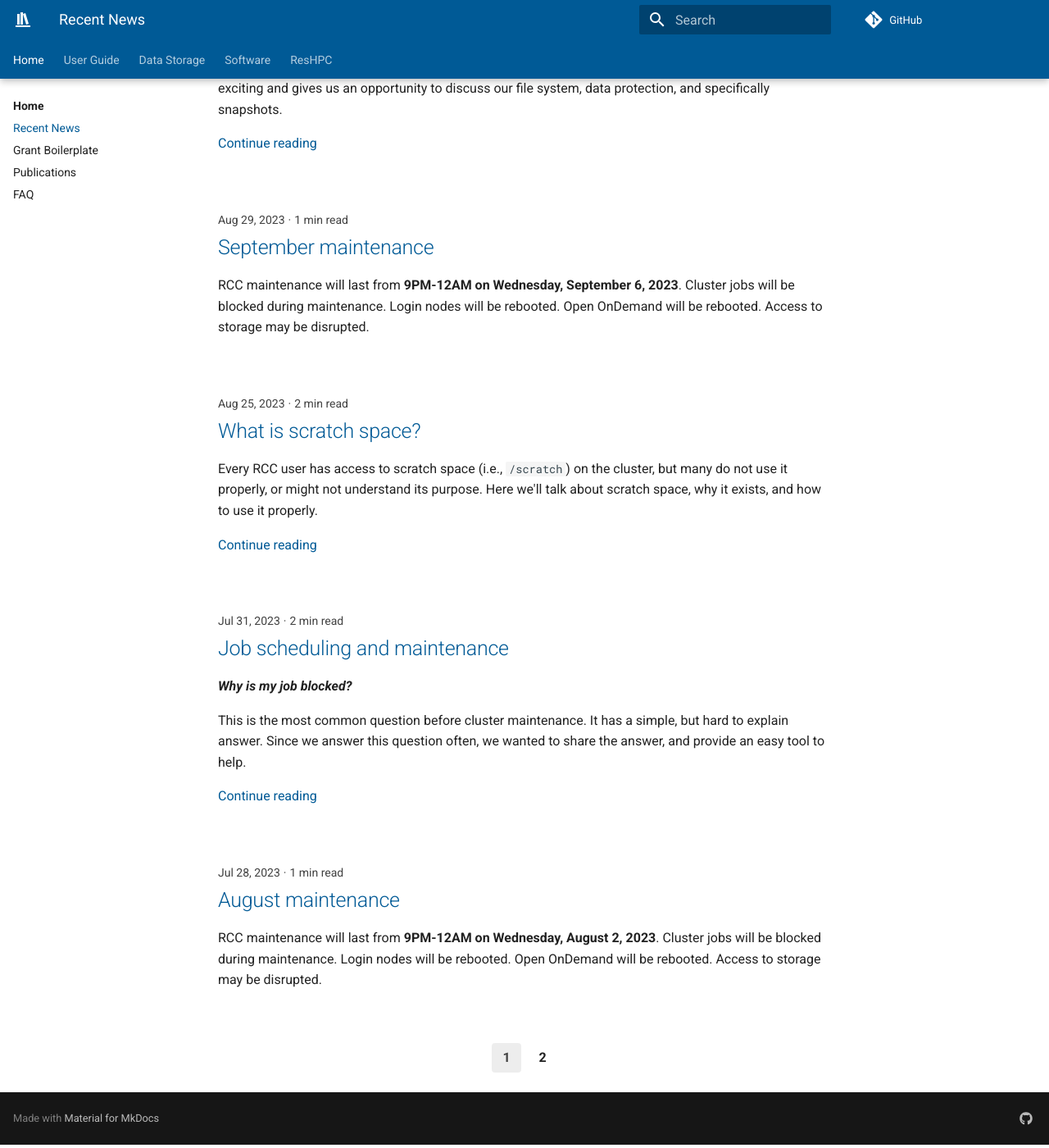
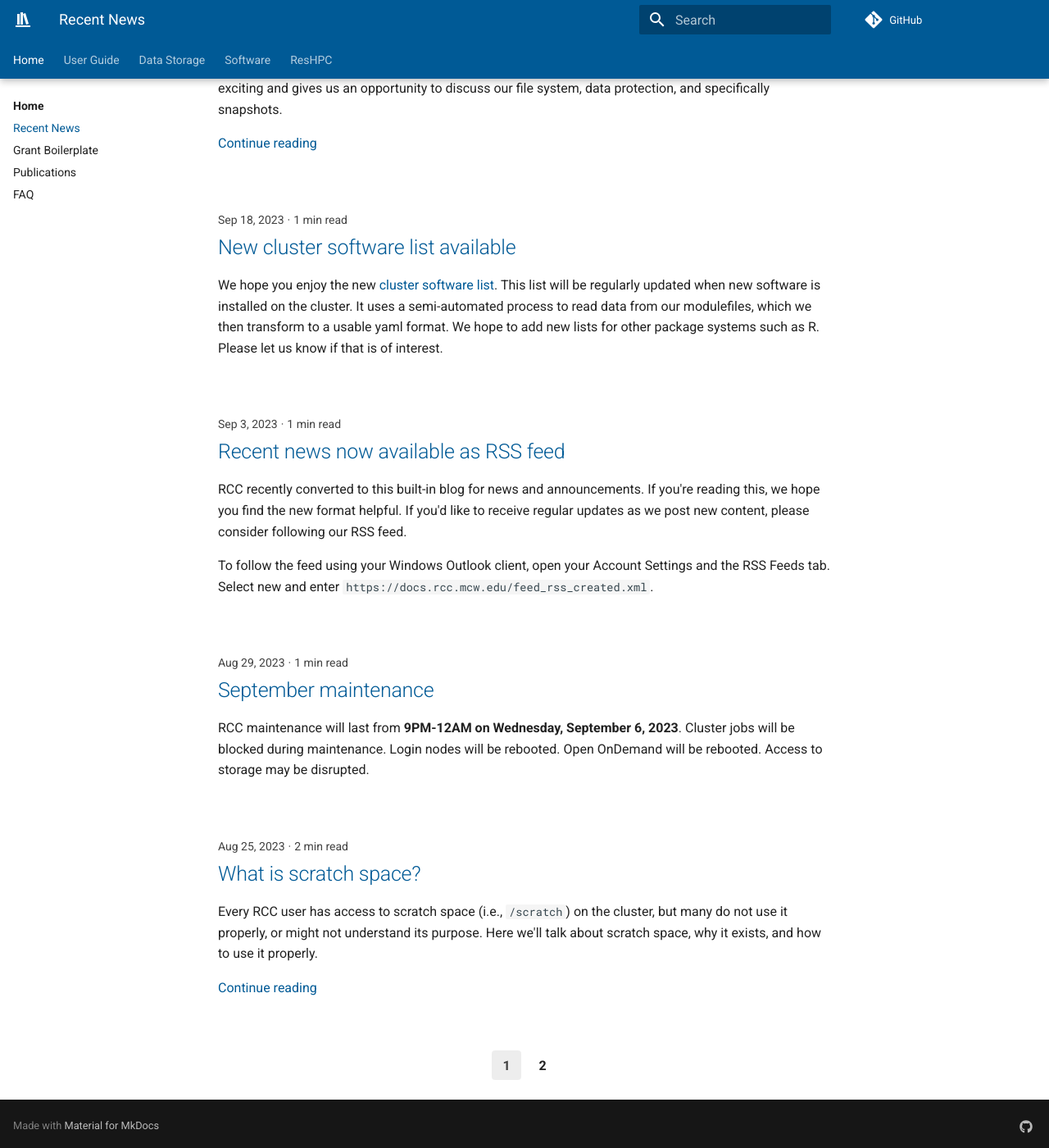
Before and after one commit to mcw-rcc/mcw-rcc.github.io, an MkDocs documentation site: the page built from docs/news/index.md, in a window 1280 px wide and 1400 px high, scrolled down 313 px. Shown: the whole window at 82% size. Built offline with MkDocs 1.6.1 and Material for MkDocs 9.7.7, drawn with Linux system fonts in a browser that asks for light colours; comment, search, counter and statistics services are not loaded.

Commit message:
Add software list

```diff
--- /dev/null
+++ b/docs/news/posts/2023-09-03.md
@@ -0,0 +1,11 @@
+---
+date: 2023-09-03
+categories:
+  - Announcement
+---
+
+# Recent news now available as RSS feed
+
+RCC recently converted to this built-in blog for news and announcements. If you're reading this, we hope you find the new format helpful. If you'd like to receive regular updates as we post new content, please consider following our RSS feed.
+
+To follow the feed using your Windows Outlook client, open your Account Settings and the RSS Feeds tab. Select new and enter `https://docs.rcc.mcw.edu/feed_rss_created.xml`.
--- /dev/null
+++ b/docs/news/posts/2023-09-18.md
@@ -0,0 +1,9 @@
+---
+date: 2023-09-18
+categories:
+  - Announcement
+---
+
+# New cluster software list available
+
+We hope you enjoy the new [cluster software list](../../software/software-list.md). This list will be regularly updated when new software is installed on the cluster. It uses a semi-automated process to read data from our modulefiles, which we then transform to a usable yaml format. We hope to add new lists for other package systems such as R. Please let us know if that is of interest.
--- /dev/null
+++ b/docs/software/software-list.md
@@ -0,0 +1,47 @@
+# Software list
+
+Last updated: _{{ git_revision_date_localized }}_
+<!--
+// Copyright 2014-2022 Stanford Research Computing Center
+//
+// The following code is a derivative work of https://raw.githubusercontent.com/stanford-rc/www.sherlock.stanford.edu/main/src/docs/software/list.md, which is licensed GPLv3. This code therefore is also licensed under the terms GPLv3.
+-->
+## Categories
+
+{% set all_packages =  software_modules.categories |
+                       map(attribute='packages') | sum(start=[]) %}
+
+{% set all_fields   =  all_packages |
+                       unique(attribute='categories') | list %}
+
+_We currently provide {{ all_packages | count }} software modules, in {{software_modules.categories | count }} categories, covering {{ all_fields | count }} fields of science:_
+
+{% for c in software_modules.categories|sort(attribute='name') %}
+
+<!-- markdownlint-disable MD033 -->
+* [`{{ c.name }}`](#{{ c.name }}) <small>
+    {{ c.packages | map(attribute='categories')
+                  | map('replace', c.name ~ ', ', '')
+                  | unique | sort | join(', ') }}
+  </small>
+{% endfor %}
+
+{% macro module_line(p) -%}
+    **{{ p.categories.split(',') | last | trim }}** | `{{- p.package }}` |
+    {%- for v in p.versions | sort(attribute="markedDefault", reverse=true) -%}
+      `{{ v.versionName }}`<br/>
+    {%- endfor -%}
+    | [Website]({{ p.url }}) | {{ p.description }}
+{%- endmacro %}
+
+{% for c in software_modules.categories|sort(attribute='name') %}
+
+### **{{ c.name  }}**
+
+Field | Module Name<img style="min-width:110px"/> | Version(s)<img style="min-width:90px"/> | URL | Description
+:---- | :----------- | :----------- | :-- | :----------
+  {% for p in c.packages | sort(attribute="categories,package") -%}
+    {{ module_line(p) }}
+  {% endfor -%}
+
+{% endfor %}
--- a/mkdocs.yml
+++ b/mkdocs.yml
@@ -59,7 +59,9 @@
 
 # Plugins
 plugins:
-  - macros
+  - macros:
+      include_yaml:
+        - includes/modules.yml
   - search
   - glightbox
   - blog:
@@ -72,6 +74,7 @@
       match_path: news/posts/.*
       date_from_meta:
         as_creation: date
+  - git-revision-date-localized
 
 # Extensions
 markdown_extensions:
@@ -143,6 +146,7 @@
   - Software:
     - Using Modules: software/modules.md
     - Requesting Software: software/module-request.md
+    - Software List: software/software-list.md
     - Guides:
       - software/alphafold.md
       - software/ansys.md
```
Also changed, not shown: 1 other file.
